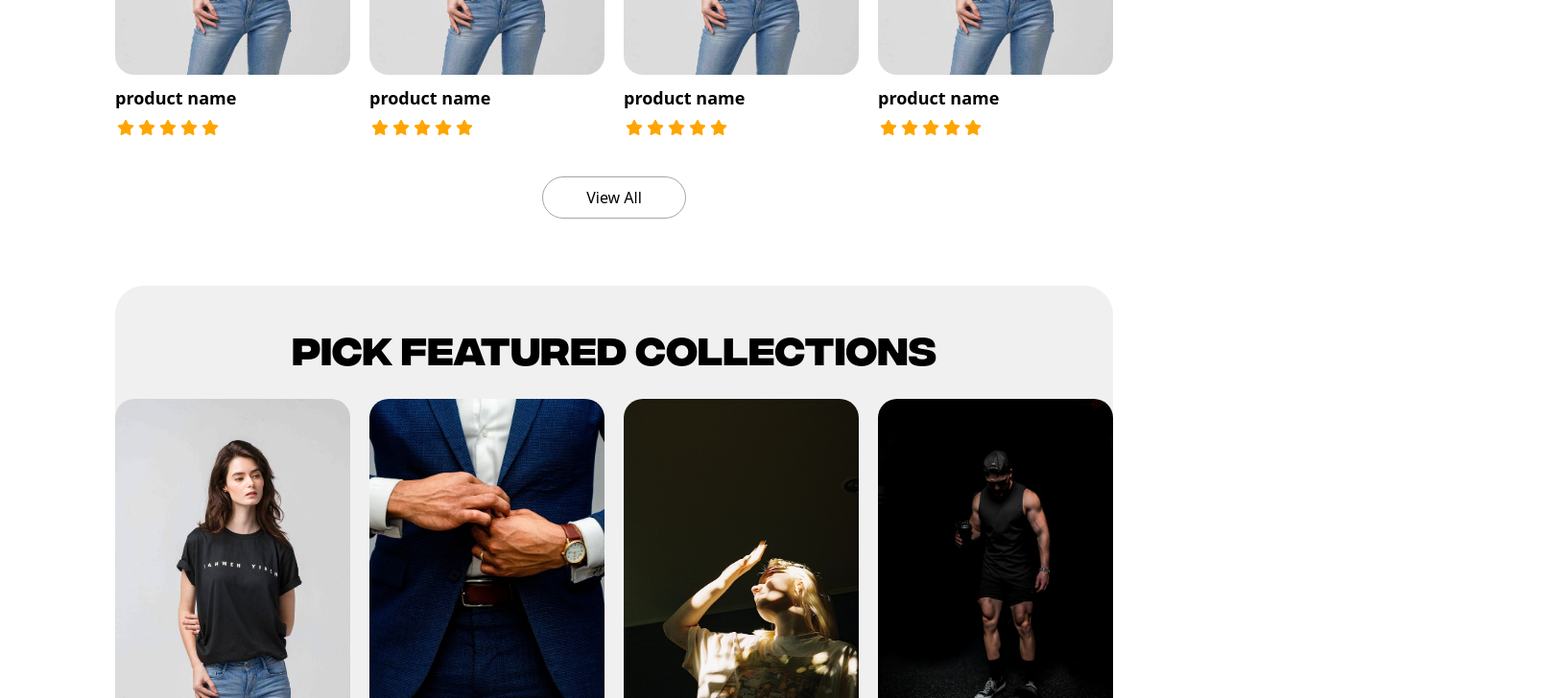
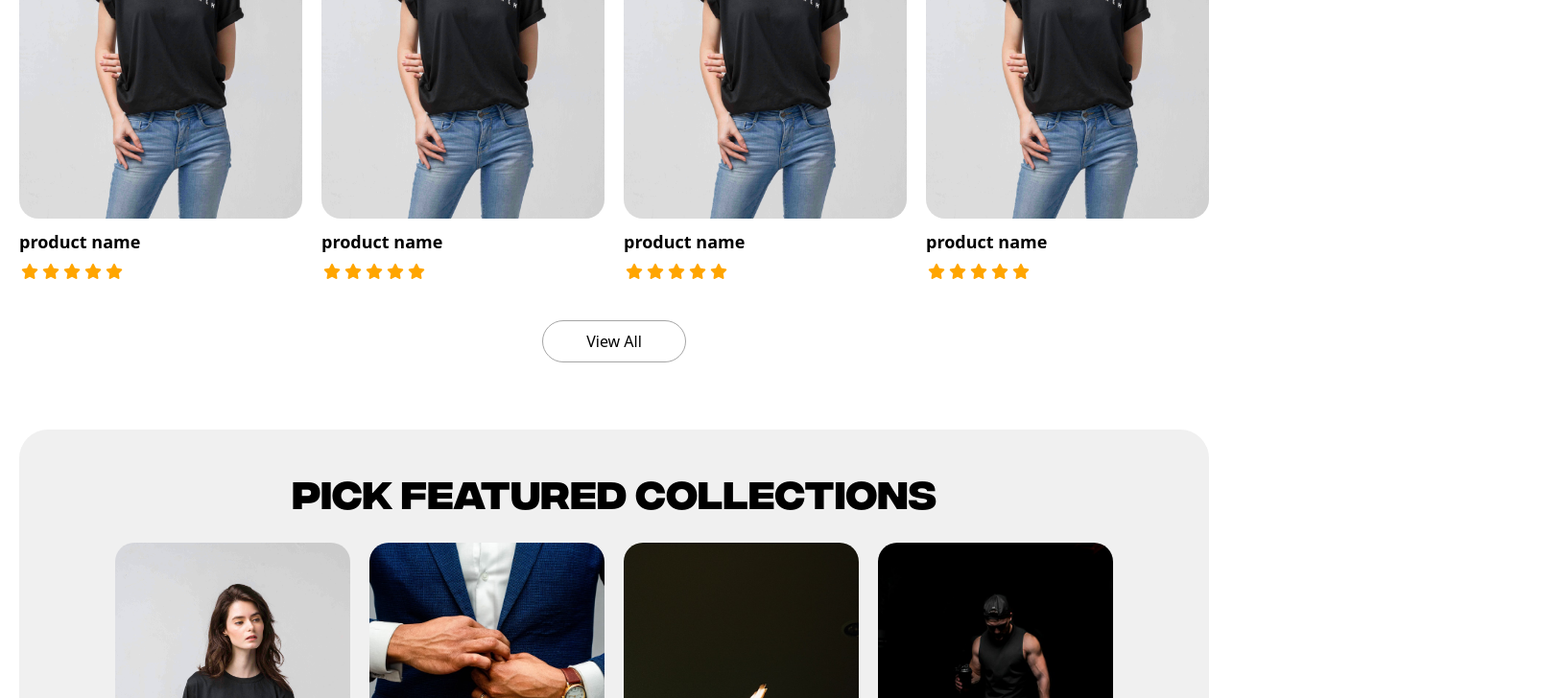
Before and after one commit to kiknalex/E-commerce-Shop, a React (Vite) app: page / in a window 1280 px wide. Shown: the part 2072-2800 px from the top of the page at 96% size, 1631 px wide, since content can reach past the window. Built offline with nearby package versions, Linux system fonts and the light colour scheme.

Commit message:
fix: width inconsistencies

```diff
--- a/src/components/Home/Home.jsx
+++ b/src/components/Home/Home.jsx
@@ -5,7 +5,7 @@ import ReviewsCarousel from "./Reviews/ReviewsCarousel";
 
 const Home = () => {
   return (
-    <div className="">
+    <>
       <section className="flex-home container">
         <div className="home-intro-description">
           <h2 className="title--lg">FIND CLOTHES THAT MATCH YOUR STYLES</h2>
@@ -33,14 +33,14 @@ const Home = () => {
         <div className="intro-bg"></div>
       </section>
       <BrandsBreakLine />
-      <section className="home-categories">
+      <section className="container home-categories">
         <HomeCategory title="New Arrivals" />
         <hr className="container category-hr" />
         <HomeCategory title="Best Sellers" />
       </section>
       <PickCategorySquare />
       <ReviewsCarousel />
-    </div>
+    </>
   );
 };
 
--- a/src/components/Home/HomeCategory/HomeCategory.jsx
+++ b/src/components/Home/HomeCategory/HomeCategory.jsx
@@ -1,7 +1,7 @@
 import CategoryProduct from "./CategoryProduct";
 const HomeCategory = ({title}) => {
     return (
-        <div className="container home-category">
+        <div className=" home-category">
             <h2 className="category-heading title">{title}</h2>
             <div className="items-line">
             <CategoryProduct />
--- a/src/styles/container.css
+++ b/src/styles/container.css
@@ -1,8 +1,9 @@
 @layer component {
     .container {
         margin-inline: auto;
-        width: max(calc(100vw - 200px), 1000px);
-        max-width: 1920px;
+        width: 100%;
+        max-width: 1600px;
         padding-inline: 20px;
+
     }
 }
--- a/src/styles/footer.css
+++ b/src/styles/footer.css
@@ -50,7 +50,7 @@
     justify-content: space-between;
     padding-inline: 80px;
     padding-block: 30px;
-    width: max(calc(100vw - 240px), 960px);
+    width: calc(100vw - 240px);
   }
 
   .subscribe-form {
--- a/src/styles/home-intro.css
+++ b/src/styles/home-intro.css
@@ -9,9 +9,7 @@
     background-size: cover;
     background-repeat: no-repeat;
 
-        min-width: 500px;
     width: 50%;
-
   }
 
   .img-brand {
@@ -26,7 +24,7 @@
   .company-stats-flex > div > p {
     margin-block: 0;
   }
-    .company-stats-flex > div:not(:last-child)  {
+  .company-stats-flex > div:not(:last-child) {
     padding-right: 10px;
     border-right: 1px solid rgba(0, 0, 0, 0.171);
   }
--- a/src/styles/home.css
+++ b/src/styles/home.css
@@ -57,6 +57,7 @@
     margin-top: 50px;
     padding-top: 10px;
     padding-bottom: 30px;
+    padding-inline: 100px;
     background-color: #F0F0F0;
     border-radius: 30px;
   }
```
Lines whose indentation alone changed are shown as unchanged.
